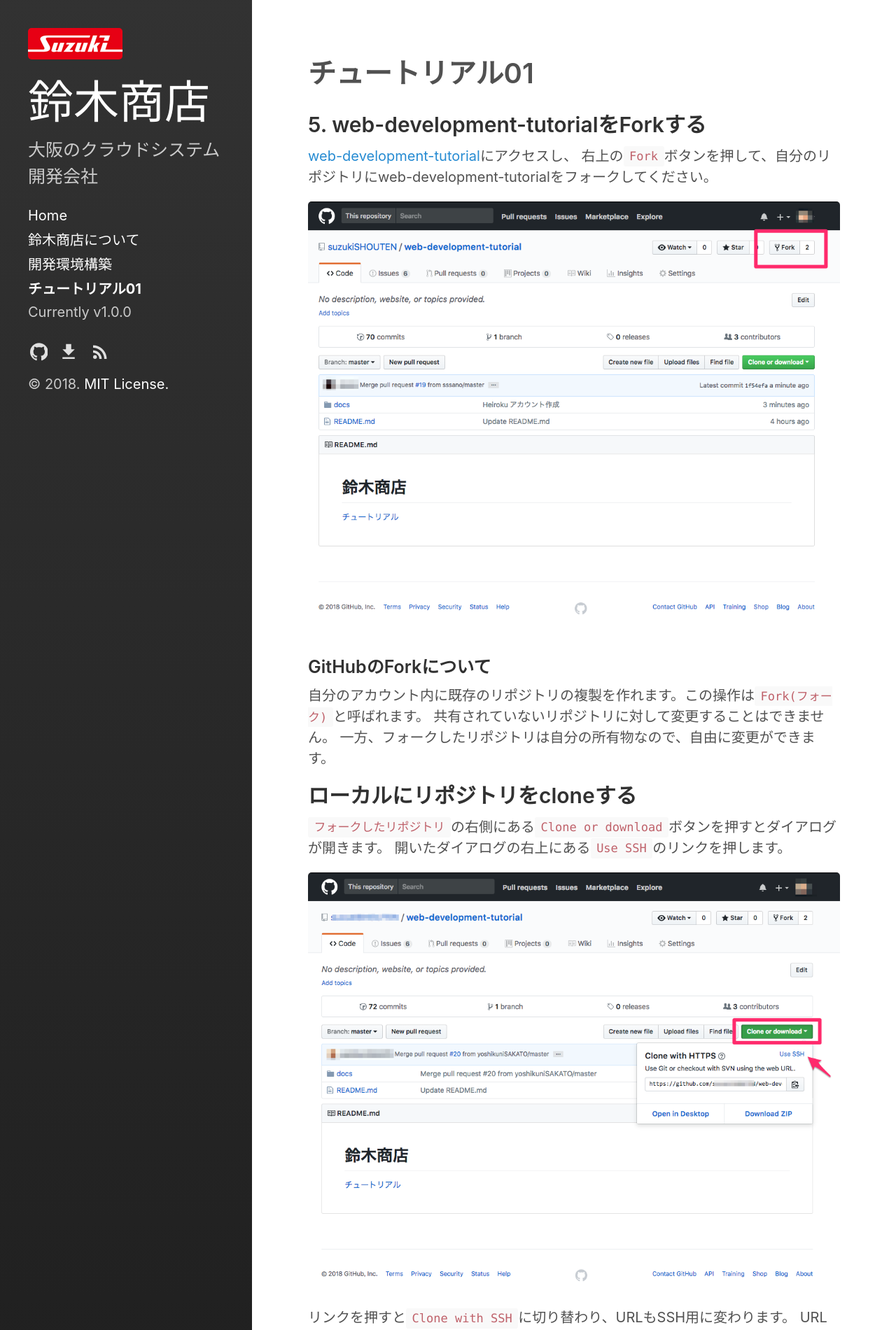
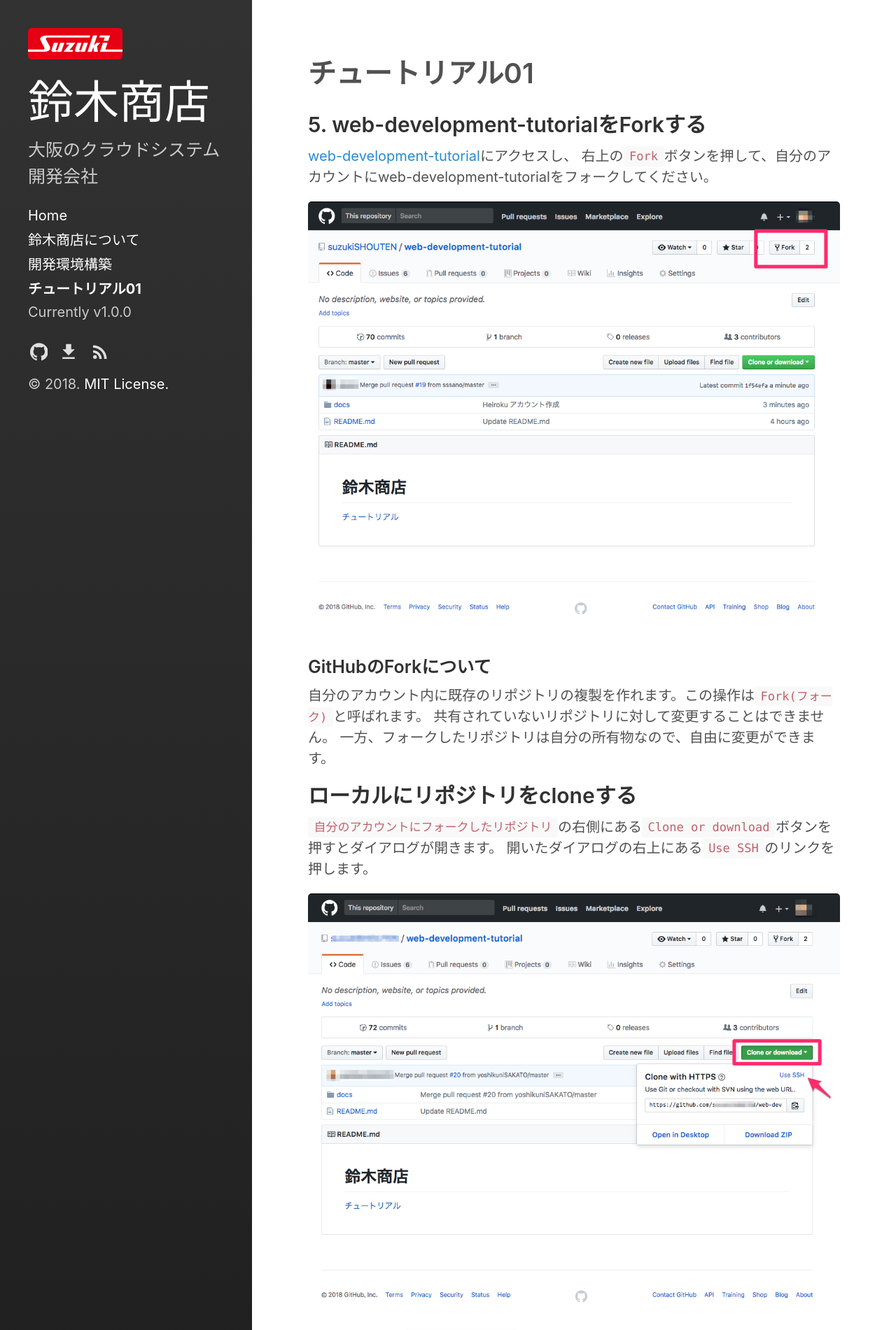
Before and after one commit to yoshikuniSAKATO/web-development-tutorial, a Jekyll site: the page built from docs/category/03.tutorial01.md, in a window 1280 px wide. Shown: the top 1901 px of the page at 70% size. Built offline with Jekyll 4.4.1, drawn with Linux system fonts in a browser that asks for light colours.

Commit message:
Tutorial01を編集。

```diff
--- a/docs/category/03.tutorial01.md
+++ b/docs/category/03.tutorial01.md
@@ -5,7 +5,7 @@ title: チュートリアル01
 
 ## 5. web-development-tutorialをForkする
 [web-development-tutorial](https://github.com/suzukiSHOUTEN/web-development-tutorial)にアクセスし、
-右上の`Fork`ボタンを押して、自分のリポジトリにweb-development-tutorialをフォークしてください。
+右上の`Fork`ボタンを押して、自分のアカウントにweb-development-tutorialをフォークしてください。
 
 ![web-development-tutorialのFork]({{site.baseurl}}/assets/images/Tutorial/1.web-development-tutorial_fork.png "web-development-tutorialのFork")
 
@@ -15,7 +15,7 @@ title: チュートリアル01
 一方、フォークしたリポジトリは自分の所有物なので、自由に変更ができます。
 
 ## ローカルにリポジトリをcloneする
-`フォークしたリポジトリ`の右側にある`Clone or download`ボタンを押すとダイアログが開きます。
+`自分のアカウントにフォークしたリポジトリ`の右側にある`Clone or download`ボタンを押すとダイアログが開きます。
 開いたダイアログの右上にある`Use SSH`のリンクを押します。
 
 ![web-development-tutorialのclone]({{site.baseurl}}/assets/images/Tutorial/2.web-development-tutorial_clone.png "web-development-tutorialのclone")
```
